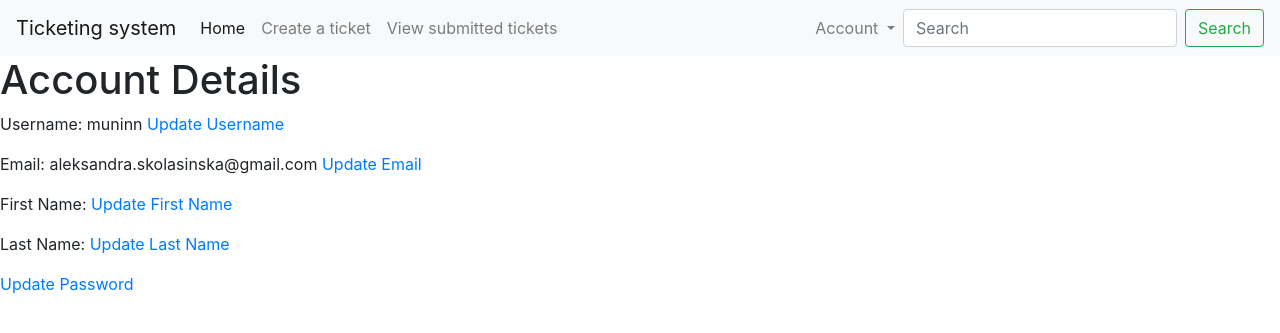
After one commit to aleksandraskolasinska/ticketing-system, a Django app: page /tickets/account/ in a window 1280 px wide. The commit adds this page. Shown: the top 333 px of the page. Run offline with Django 4.2, Linux system fonts and the light colour scheme; a user stored in the database is signed in; parts of the project's set-up code (start-up, migrations or seed data) failed here and were passed over.

Commit message:
added the ability for the user to edit their account details

```diff
--- a/tickets/templates/base.html
+++ b/tickets/templates/base.html
@@ -36,7 +36,7 @@
                   </a>
                   <div class="dropdown-menu" aria-labelledby="navbarDropdown">
                     <a class="dropdown-item" href="#">Action</a>
-                    <a class="dropdown-item" href="#">Another action</a>
+                    <a class="dropdown-item" href="{% url 'ticketsapp:account_details' %}">Account details</a>
                     <div class="dropdown-divider"></div>
                     <a class="dropdown-item" href="{% url 'logout' %}">Log out</a>
                   </div>
--- /dev/null
+++ b/tickets/templates/edit_acc/account_details.html
@@ -0,0 +1,19 @@
+{% extends 'base.html' %}
+{% block title %} Account Details {% endblock %}
+{% block content %}
+
+<h1> Account Details</h1>
+
+<p>Username: {{ user.username }} <a href="{% url 'ticketsapp:username_update' %}">Update Username</a></p>
+
+<p>Email: {{ user.email }} <a href="{% url 'ticketsapp:email_update' %}">Update Email</a></p>
+
+<p>First Name: {{ user.first_name }} <a href="{% url 'ticketsapp:first_name_update' %}">Update First Name</a></p>
+
+<p>Last Name: {{ user.last_name }} <a href="{% url 'ticketsapp:last_name_update' %}">Update Last Name</a></p>
+
+
+<a href="{% url 'ticketsapp:password_update' %}">Update Password</a>
+
+
+{% endblock %}
--- a/tickets/urls.py
+++ b/tickets/urls.py
@@ -11,5 +11,13 @@ urlpatterns = [
     path('login/', views.LoginView.as_view(), name='login'),
     path('logout/', views.LogoutView.as_view(), name='logout'),
     path('signup/', views.signup, name='signup'),
+    # path('account/edit', views.account_edit_view, name='account_edit'),
+    path('account/', views.account_details_view, name='account_details'),
+    path('account/username/update/', views.username_update_view, name='username_update'),
+    path('account/password/update/', views.password_update_view, name='password_update'),
+    path('account/email/update/', views.email_update_view, name='email_update'),
+    path('account/first_name/update/', views.first_name_update_view, name='first_name_update'),
+    path('account/last_name/update/', views.last_name_update_view, name='last_name_update'),
+
 
 ]
--- a/tickets/views.py
+++ b/tickets/views.py
@@ -1,12 +1,15 @@
 from django.shortcuts import render, redirect
 from django.http import HttpResponse, HttpResponseRedirect, Http404
 from django.views import generic
-from django.urls import reverse
+from django.urls import reverse, reverse_lazy
+
+from django.contrib.auth.views import LoginView, LogoutView, PasswordChangeView
+from django.contrib.auth.decorators import login_required
+
 
 from .models import Ticket
-from .forms import TicketForm, SignUpForm
-from django.contrib.auth.views import LoginView, LogoutView
-from django.contrib.auth.decorators import login_required
+from .forms import TicketForm, SignUpForm, UsernameUpdateForm, PasswordUpdateForm, EmailUpdateForm, FirstNameUpdateForm, LastNameUpdateForm
+
 
 # Create your views here.
 
@@ -58,3 +61,94 @@ def signup(request):
     else:
         form = SignUpForm()
     return render(request, 'signup.html', {'form':form})
+
+
+
+
+#
+
+@login_required
+def account_details_view(request):
+    user = request.user
+    return render(request, 'edit_acc/account_details.html', {'user': user})
+
+@login_required
+def username_update_view(request):
+    if request.method == 'POST':
+        form = UsernameUpdateForm(request.POST)
+        if form.is_valid():
+            new_username = form.cleaned_data['new_username']
+            user = request.user
+            user.username = new_username
+            user.save()
+            return redirect('ticketsapp:account_details')
+    else:
+        form = UsernameUpdateForm()
+
+    return render(request, 'edit_acc/username_update.html', {'form': form})
+
+@login_required
+def password_update_view(request):
+    if request.method == 'POST':
+        form = PasswordUpdateForm(request.POST)
+        if form.is_valid():
+            current_password = form.cleaned_data['current_password']
+            new_password = form.cleaned_data['new_password']
+            confirm_password = form.cleaned_data['confirm_password']
+            user = request.user
+            if user.check_password(current_password) and new_password == confirm_password:
+                user.set_password(new_password)
+                user.save()
+                update_session_auth_hash(request, user)  # Update session with new password
+                return redirect('ticketsapp:account_details')
+            else:
+                form.add_error('confirm_password', 'Passwords do not match.')
+    else:
+        form = PasswordUpdateForm()
+
+    return render(request, 'edit_acc/password_update.html', {'form': form})
+
+@login_required
+def email_update_view(request):
+    if request.method == 'POST':
+        form = EmailUpdateForm(request.POST)
+        if form.is_valid():
+            new_email = form.cleaned_data['new_email']
+            user = request.user
+            user.email = new_email
+            user.save()
+            return redirect('ticketsapp:account_details')
+    else:
+        form = EmailUpdateForm(initial={'new_email': request.user.email})
+
+    return render(request, 'edit_acc/email_update.html', {'form': form})
+
+@login_required
+def first_name_update_view(request):
+    if request.method == 'POST':
+        form = FirstNameUpdateForm(request.POST)
+        if form.is_valid():
+            new_first_name = form.cleaned_data['new_first_name']
+            user = request.user
+            user.first_name = new_first_name
+            user.save()
+            return redirect('ticketsapp:account_details')
+    else:
+        form = FirstNameUpdateForm(initial={'new_first_name': request.user.first_name})
+
+    return render(request, 'edit_acc/first_name_update.html', {'form': form})
+
+@login_required
+def last_name_update_view(request):
+    if request.method == 'POST':
+        form = LastNameUpdateForm(request.POST)
+        if form.is_valid():
+            new_last_name = form.cleaned_data['new_last_name']
+            user = request.user
+            user.last_name = new_last_name
+            user.save()
+            return redirect('ticketsapp:account_details')
+    else:
+        form = LastNameUpdateForm(initial={'new_last_name': request.user.last_name})
+
+    return render(request, 'edit_acc/last_name_update.html', {'form': form})
```
Also changed, not shown: tickets/forms.py (+26 -1 lines), tickets/templates/edit_acc/email_update.html (added, +8 -0 lines), tickets/templates/edit_acc/first_name_update.html (added, +8 -0 lines), tickets/templates/edit_acc/last_name_update.html (added, +8 -0 lines), tickets/templates/edit_acc/password_update.html (added, +7 -0 lines), tickets/templates/edit_acc/username_update.html (added, +8 -0 lines).
